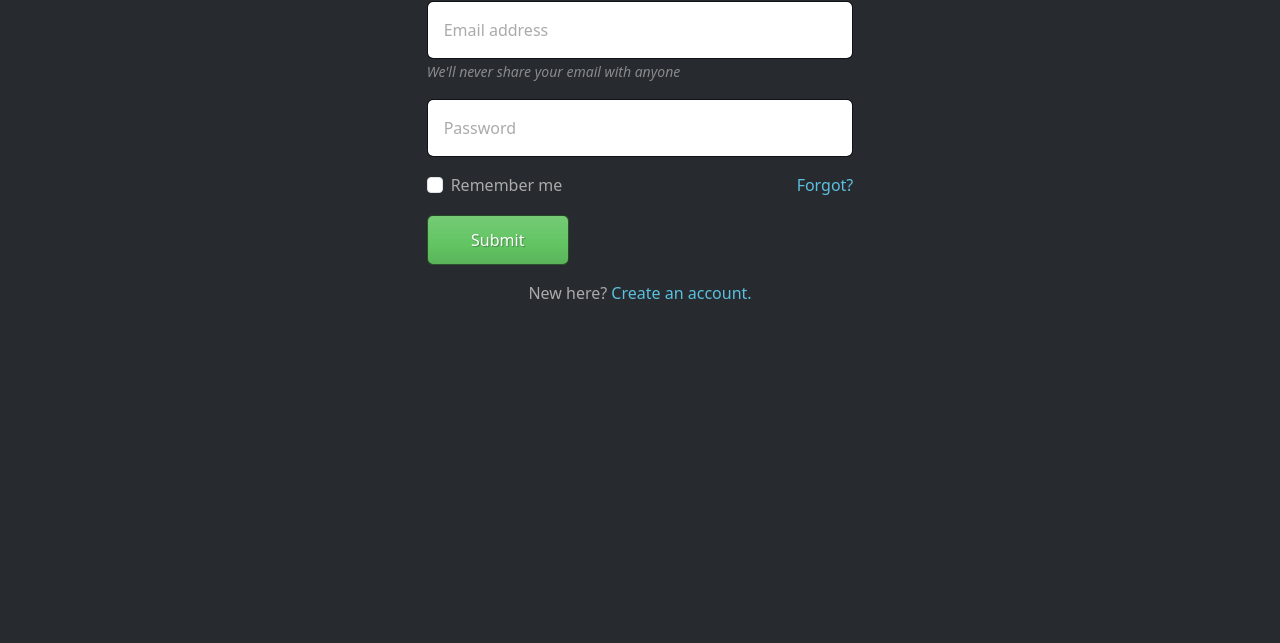
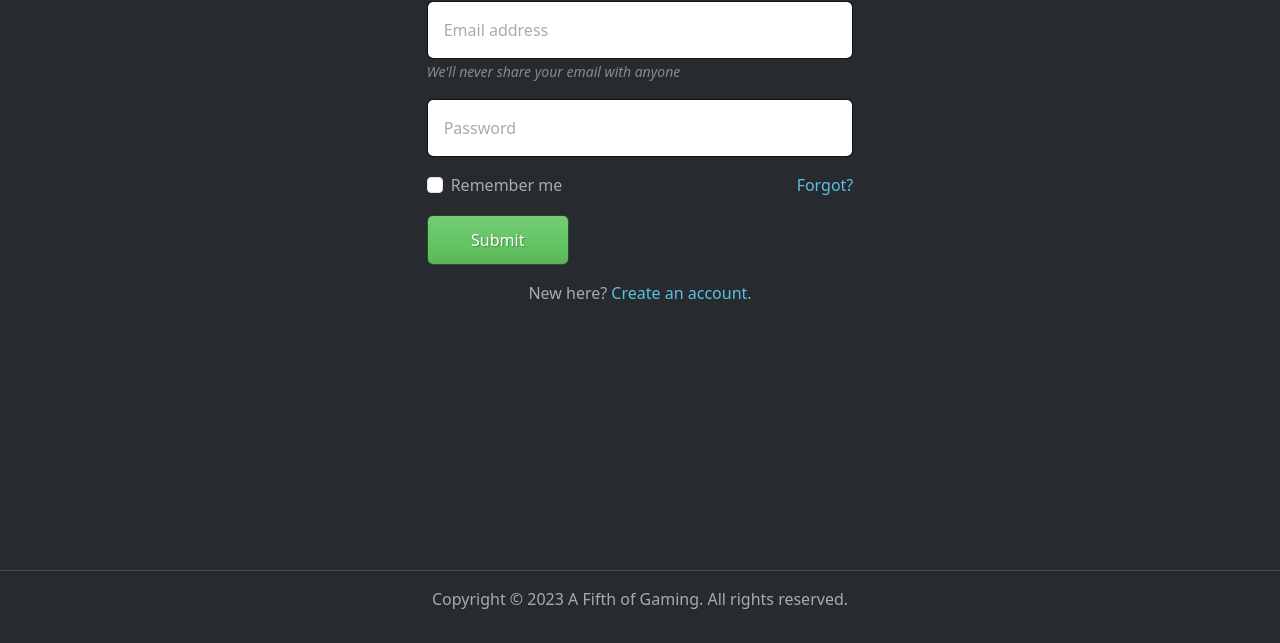
Before and after one commit to jsgruber85/AFoG, a plain HTML site: page login.html in a window 1280 px wide. Shown: the part 157-800 px from the top of the page. Drawn offline with Linux system fonts and the light colour scheme.

Commit message:
Add files via upload

```diff
--- a/login.html
+++ b/login.html
@@ -105,4 +105,10 @@
         <!-- Script End -->
 
     </body>
+    <footer class="py-3 fixed-bottom">
+        <hr>
+        <div class="container">
+            <p class="text-center">Copyright &copy; 2023 A Fifth of Gaming. All rights reserved.</p>
+        </div>
+    </footer>
 </html>
```
